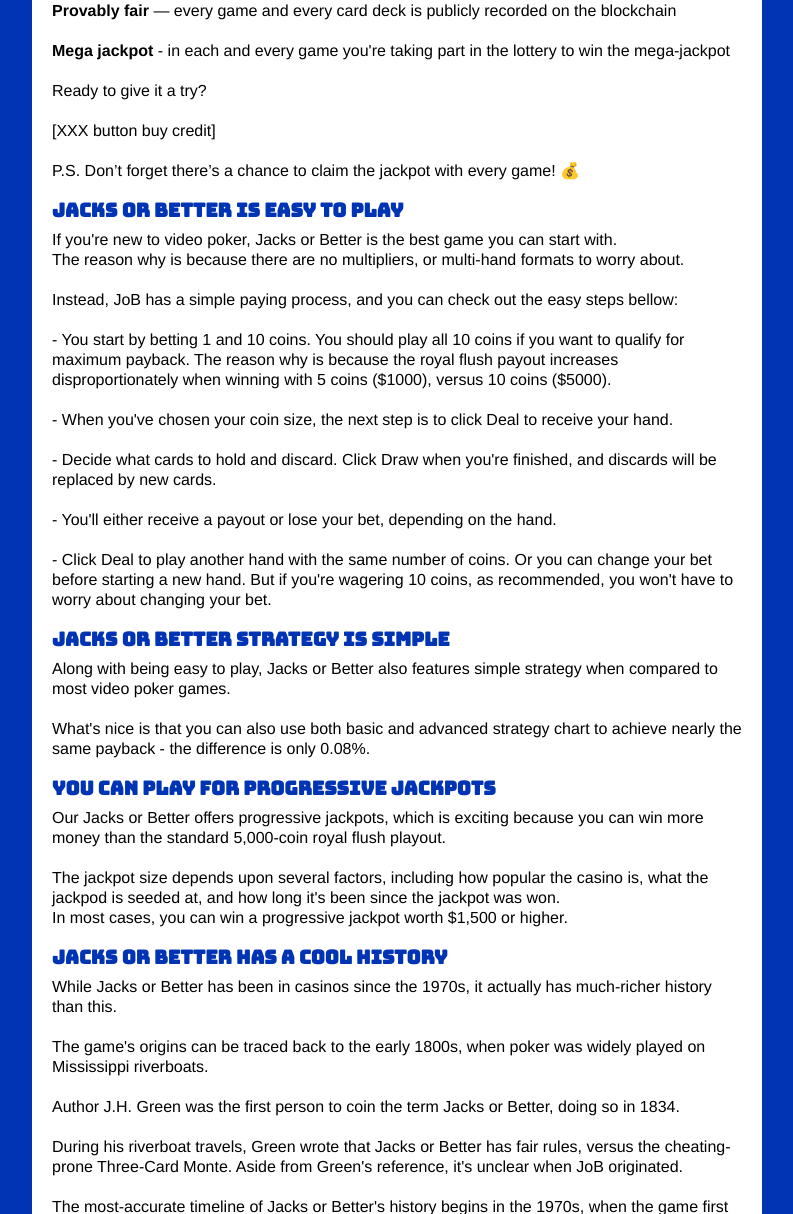
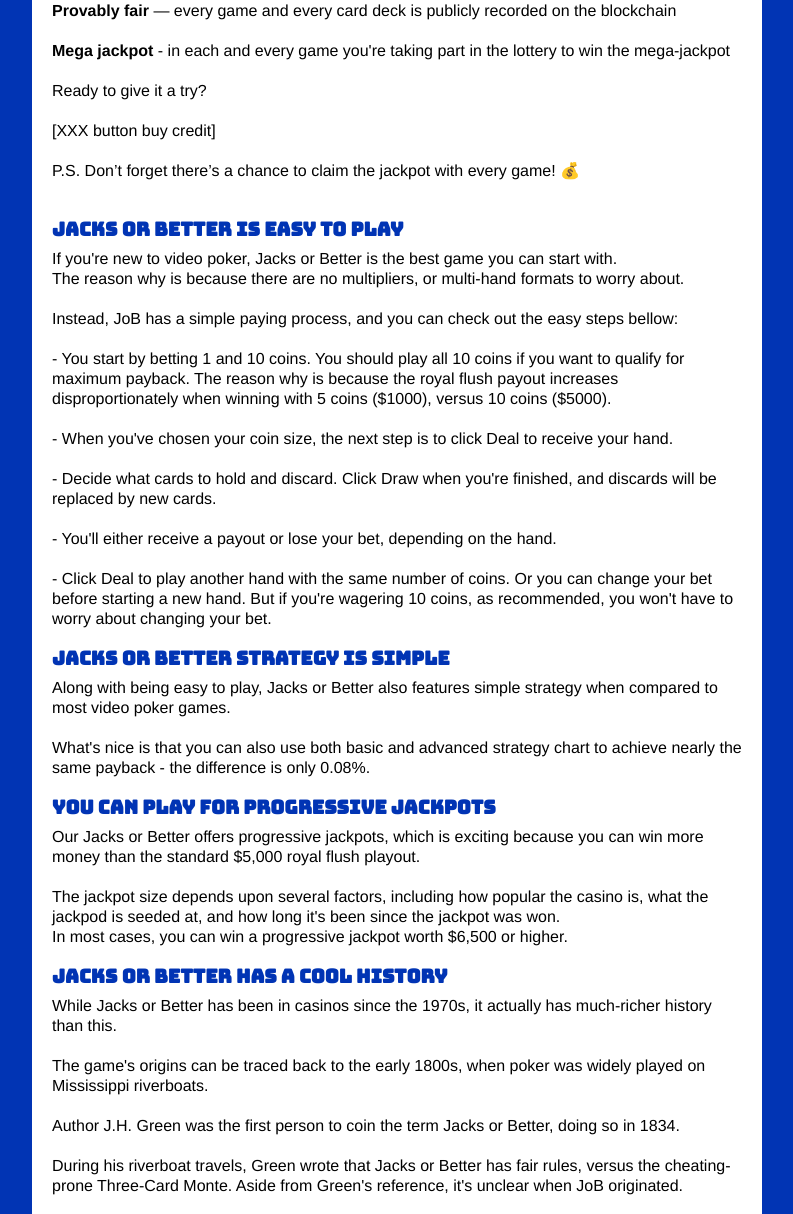
Before and after one commit to janfilips/blockchain-poker, a Django app: page /about in a window 1280 px wide. Shown: the part 299-1513 px from the top of the page, without its empty margins (243-1036 px from the left). Run offline with Django 3.2, Linux system fonts and the light colour scheme.

Commit message:
simplified wording on the about section

```diff
--- a/templates/about.html
+++ b/templates/about.html
@@ -50,8 +50,10 @@
         <br/>
         <br/>
         P.S. Don’t forget there’s a chance to claim the jackpot with every game! 💰
+      </p>
 
-      </p>
+      <br/>
+
 
       <h2>Jacks or Better is easy to play</h2>
       <p>
@@ -95,13 +97,13 @@
       <h2>You Can Play for Progressive Jackpots</h2>
       <p>
         Our Jacks or Better offers progressive jackpots, which is exciting because you can win more money
-        than the standard 5,000-coin royal flush playout.
+        than the standard $5,000 royal flush playout.
         <br/>
         <br/>
         The jackpot size depends upon several factors, including how popular the casino is, what the jackpod is seeded at,
         and how long it's been since the jackpot was won.
         <br/>
-        In most cases, you can win a progressive jackpot worth $1,500 or higher.
+        In most cases, you can win a progressive jackpot worth $6,500 or higher.
       </p>
 
       <h2>Jacks or Better Has a Cool History</h2>
@@ -120,14 +122,6 @@
         <br/>
         <br/>
         The most-accurate timeline of Jacks or Better's history begins in the 1970s, when the game first appeared in casino floors.
-        <br/>
-        <br/>
-        The big reason why is because Jacks or Better - like other video poker games - was nothing more than a TV monitor mounted
-        on a central processor.
-        <br/>
-        <br/>
-        Another reason for JoB's original failure is that players were just starting to trust video slots at this point, and didn't
-        want to try a new style of video gaming.
         <br/>
         <br/>
         It wasn't until Si Redd came along in the mid-1970s that JoB became a popular game.
```
